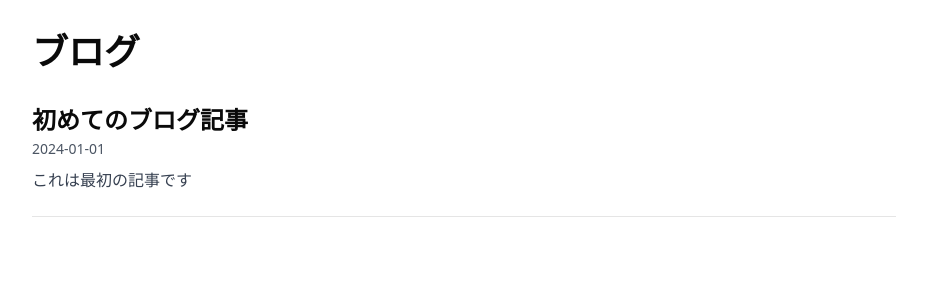
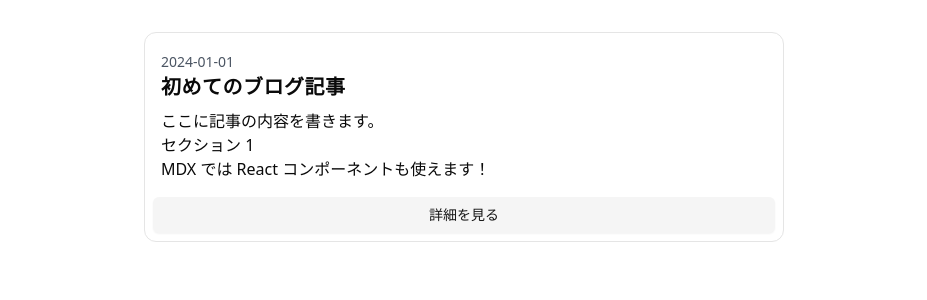
Before and after one commit to yuuki008/me, a Next.js app: page /blog in a window 1280 px wide. Shown: the top 300 px of the page, without its empty margins (176-1103 px from the left). Built offline with nearby package versions, Linux system fonts and the light colour scheme.

Commit message:
Update blog page layout and add MDXRemote component and Button component

```diff
--- a/src/app/blog/page.tsx
+++ b/src/app/blog/page.tsx
@@ -1,22 +1,34 @@
 import Link from "next/link";
 import { getAllPosts } from "@/lib/posts";
+import { MDXRemote } from "next-mdx-remote/rsc";
+import { Button } from "@/components/ui/button";
 
 export default function BlogPage() {
   const posts = getAllPosts();
 
   return (
-    <div className="max-w-4xl mx-auto px-4 py-8">
-      <h1 className="text-4xl font-bold mb-8">ブログ</h1>
+    <div className="max-w-2xl mx-auto px-4 py-8">
       <div className="space-y-6">
         {posts.map((post) => (
-          <article key={post.slug} className="border-b pb-6">
-            <Link href={`/blog/${post.slug}`}>
-              <h2 className="text-2xl font-semibold hover:text-blue-600">
-                {post.title}
-              </h2>
-            </Link>
-            <time className="text-gray-600 text-sm">{post.date}</time>
-            <p className="mt-2 text-gray-700">{post.description}</p>
+          <article
+            key={post.slug}
+            className="border p-2 rounded-xl max-h-[500px] overflow-hidden space-y-2"
+          >
+            <div className="flex-1 p-2">
+              <div className="mb-2">
+                <time className="text-gray-600 text-sm">{post.date}</time>
+                <Link href={`/blog/${post.slug}`}>
+                  <h2 className="text-xl font-bold hover:text-blue-600 tracking-wide">
+                    {post.title}
+                  </h2>
+                </Link>
+              </div>
+              <MDXRemote source={post.content} />
+            </div>
+
+            <Button variant="secondary" className="w-full">
+              <Link href={`/blog/${post.slug}`}>詳細を見る</Link>
+            </Button>
           </article>
         ))}
       </div>
```
